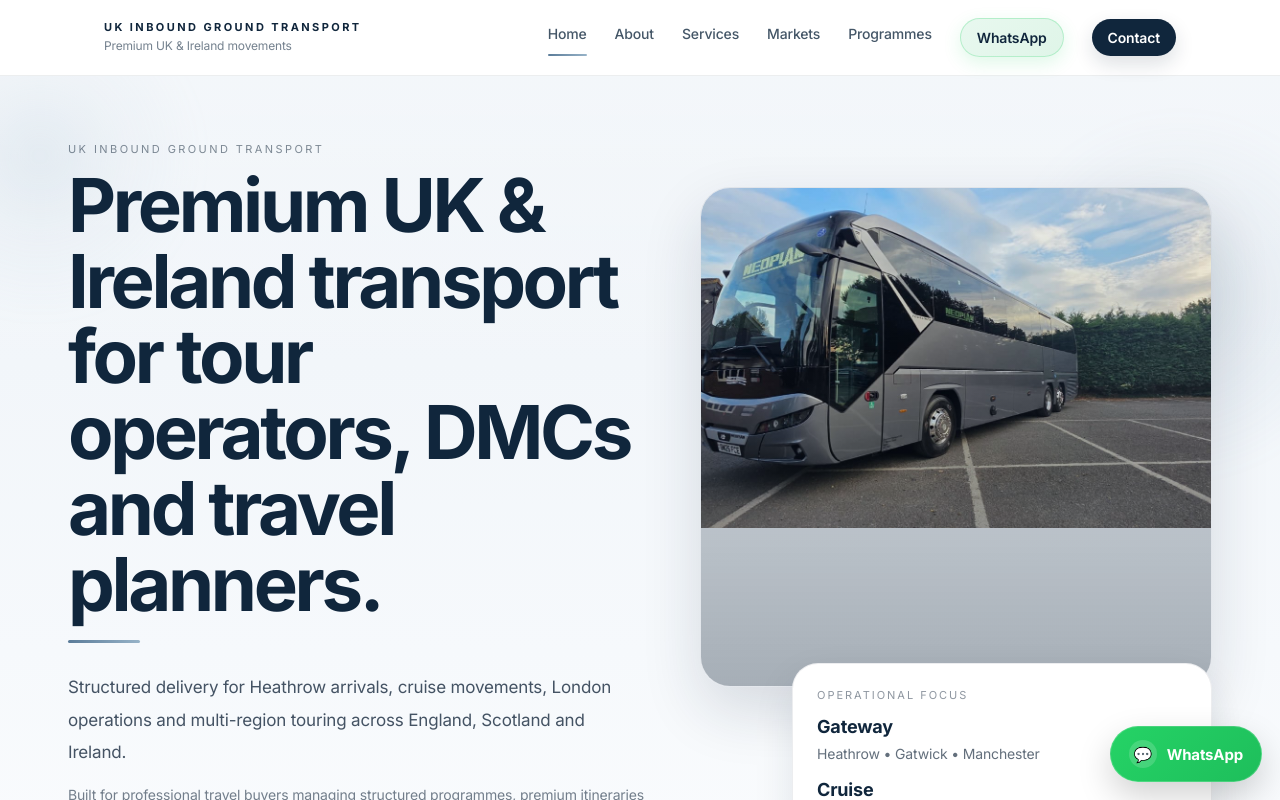
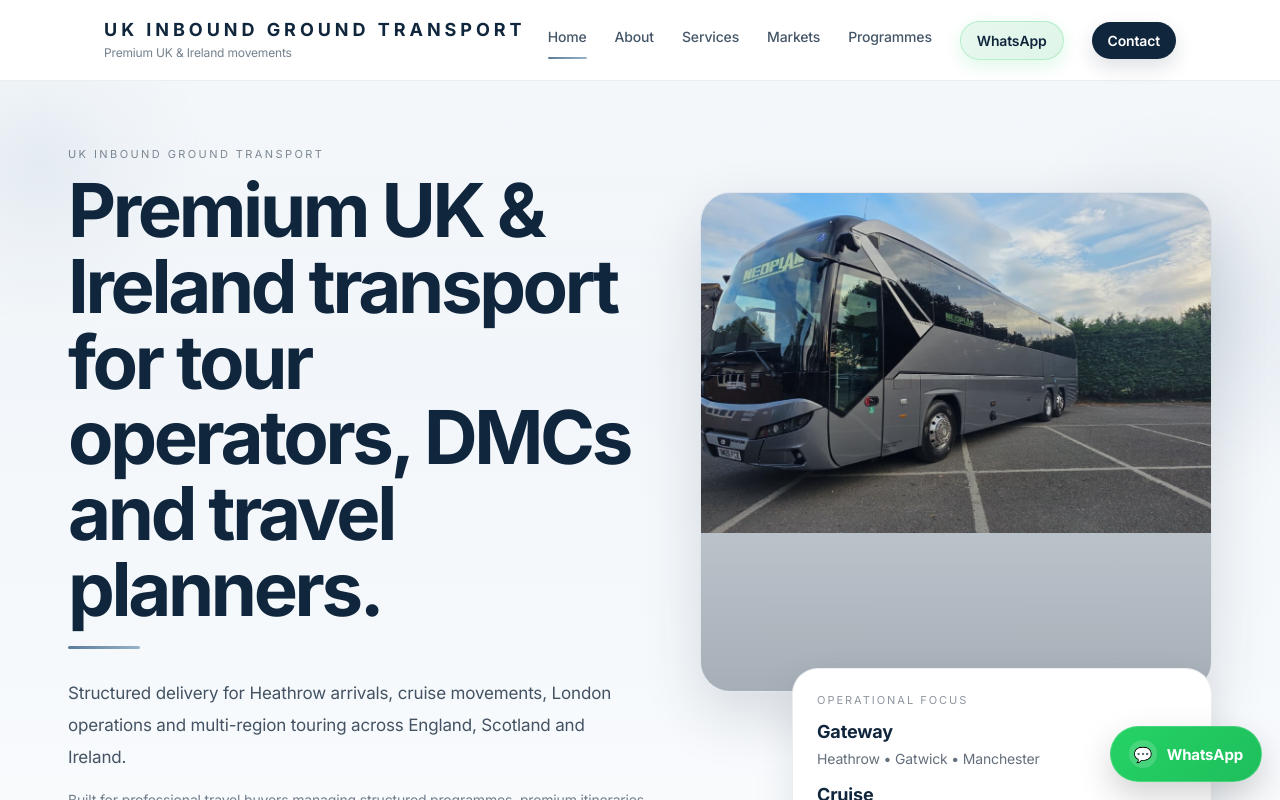
Before and after one commit to kandiahtk-crypto/Project-, a Next.js app: page / in a window 1280 px wide. Shown: the top 800 px of the page. Built offline with nearby package versions, Linux system fonts and the light colour scheme.

Commit message:
Update SiteHeader.tsx

```diff
--- a/src/components/SiteHeader.tsx
+++ b/src/components/SiteHeader.tsx
@@ -287,7 +287,7 @@ const brand: CSSProperties = {
 };
 
 const brandTop: CSSProperties = {
-  fontSize: "11px",
+  fontSize: "18px",
   letterSpacing: "0.22em",
   textTransform: "uppercase",
   fontWeight: 700,
```
